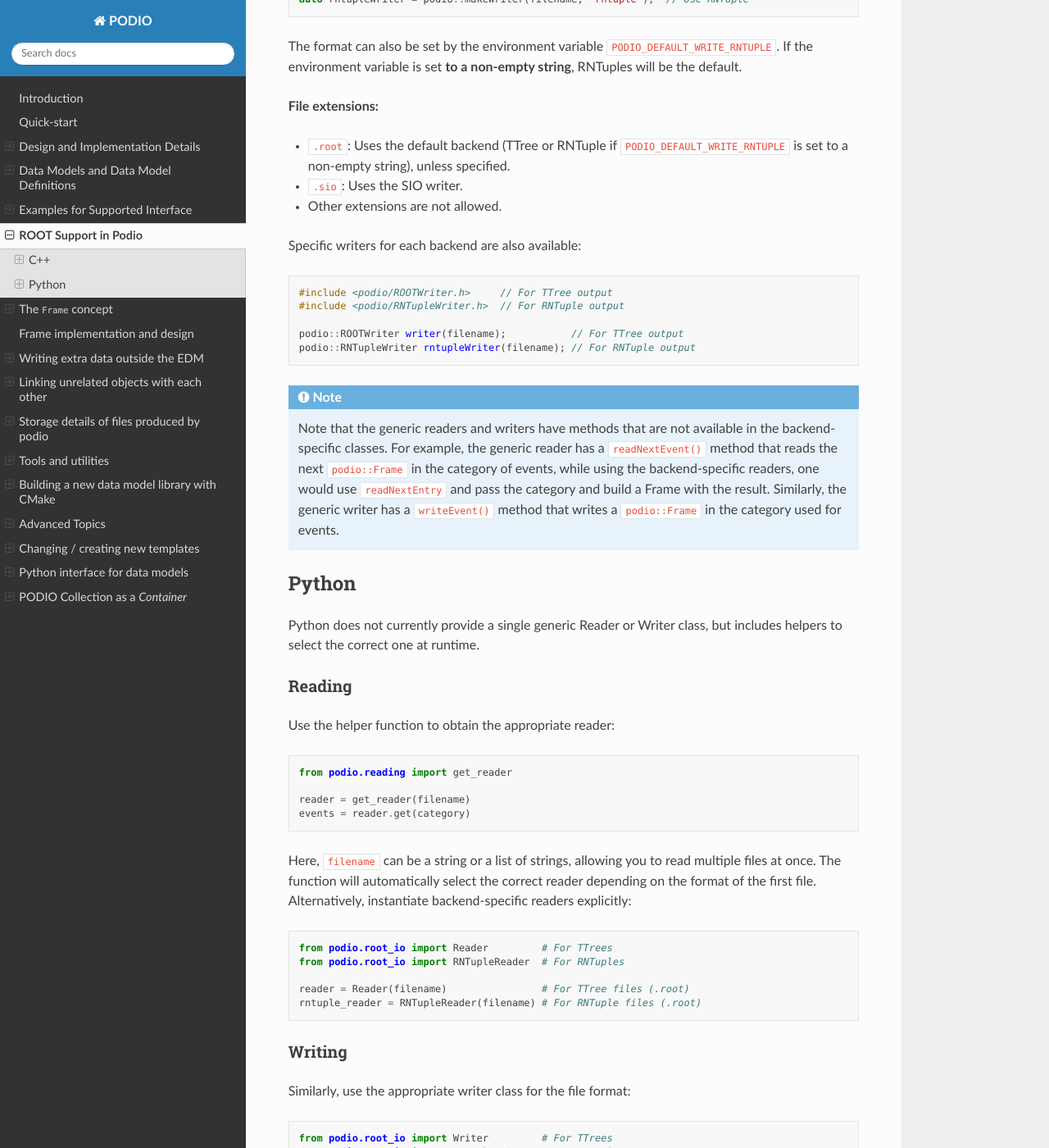
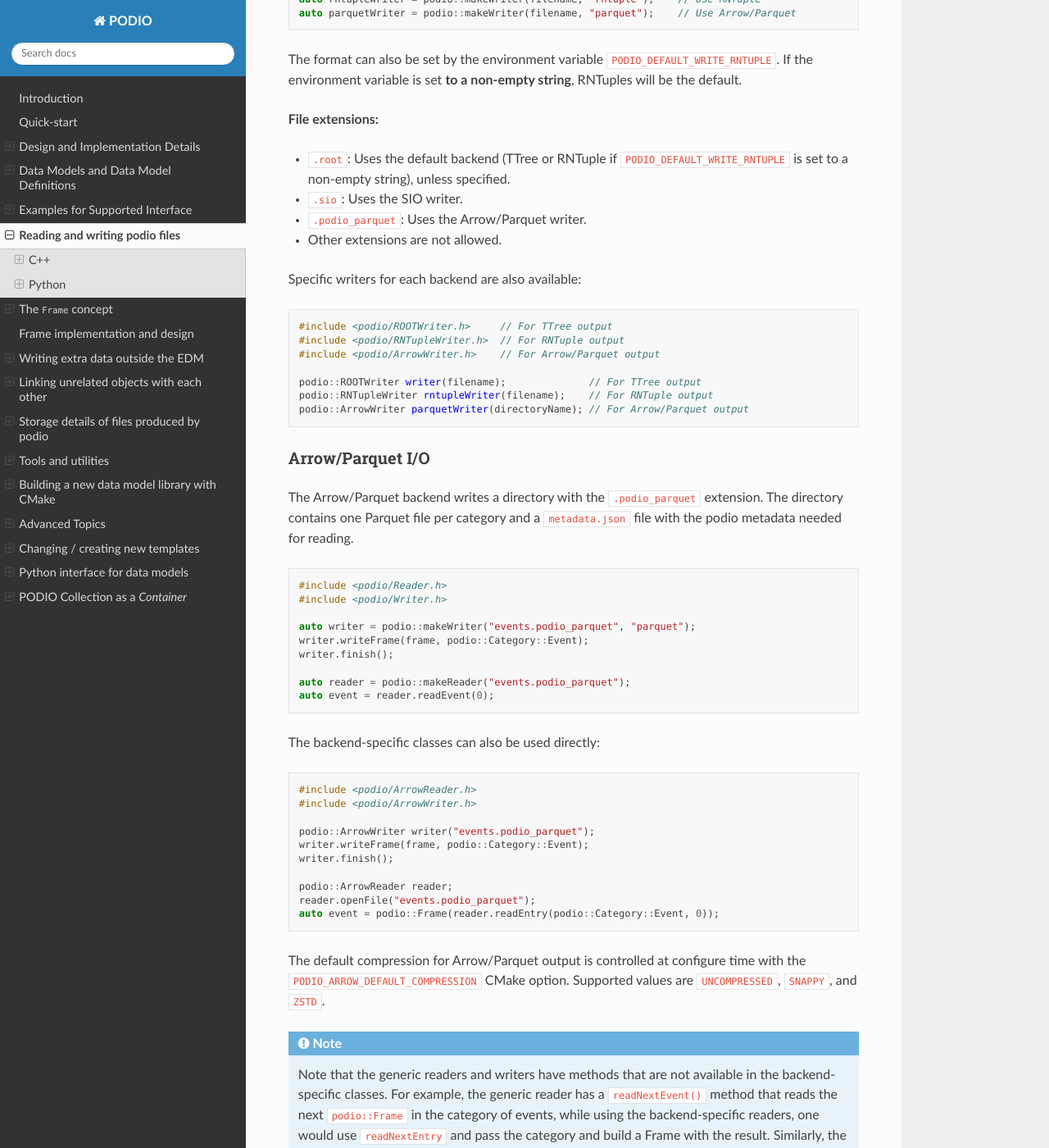
Before and after one commit to AIDASoft/podio, a Sphinx documentation site: the page built from doc/reading_writing.md, in a window 1280 px wide and 1400 px high, scrolled down 1282 px. Shown: the whole window at 82% size. Built offline with Sphinx 7.4.7 and the Read the Docs theme 3.1.0, drawn with Linux system fonts in a browser that asks for light colours; pages that are not in the unit, such as notebooks, are missing from menus; the version number could not be read and is left out; some of the changed text lies outside the part shown.

Commit message:
documentation and podio_parquet

````diff
--- a/doc/reading_writing.md
+++ b/doc/reading_writing.md
@@ -1,12 +1,12 @@
-# ROOT Support in Podio
+# Reading and writing podio files
 
-Podio supports ROOT file I/O through multiple backends in both C++ and Python
-for ROOT TTrees and ROOT RNTuples. Below are the recommended approaches for
-reading and writing these files, as well as additional notes to guide usage.
+Podio supports file I/O through multiple backends in both C++ and Python. Below
+are the recommended approaches for reading and writing these files, as well as
+additional notes to guide usage.
 
 ## C++
 
-Podio provides generic and format-specific I/O interfaces for ROOT files.
+Podio provides generic and format-specific I/O interfaces.
 
 ### Reading
 
@@ -55,8 +55,9 @@ By default, TTrees are written. To explicitly select an output backend, provide
 the type:
 
 ```cpp
-auto ttreeWriter = podio::makeWriter(filename, "root");       // Use TTree
-auto rntupleWriter = podio::makeWriter(filename, "rntuple");  // Use RNTuple
+auto ttreeWriter = podio::makeWriter(filename, "root");         // Use TTree
+auto rntupleWriter = podio::makeWriter(filename, "rntuple");    // Use RNTuple
+auto parquetWriter = podio::makeWriter(filename, "parquet");    // Use Arrow/Parquet
 ```
 
 The format can also be set by the environment variable `PODIO_DEFAULT_WRITE_RNTUPLE`. If
@@ -66,6 +67,7 @@ the environment variable is set **to a non-empty string**, RNTuples will be the
 - `.root`: Uses the default backend (TTree or RNTuple if `PODIO_DEFAULT_WRITE_RNTUPLE`
   is set to a non-empty string), unless specified.
 - `.sio`: Uses the SIO writer.
+- `.podio_parquet`: Uses the Arrow/Parquet writer.
 - Other extensions are not allowed.
 
 Specific writers for each backend are also available:
@@ -73,10 +75,49 @@ Specific writers for each backend are also available:
 ```cpp
 #include <podio/ROOTWriter.h>     // For TTree output
 #include <podio/RNTupleWriter.h>  // For RNTuple output
+#include <podio/ArrowWriter.h>    // For Arrow/Parquet output
 
-podio::ROOTWriter writer(filename);           // For TTree output
-podio::RNTupleWriter rntupleWriter(filename); // For RNTuple output
+podio::ROOTWriter writer(filename);              // For TTree output
+podio::RNTupleWriter rntupleWriter(filename);    // For RNTuple output
+podio::ArrowWriter parquetWriter(directoryName); // For Arrow/Parquet output
 ```
+
+### Arrow/Parquet I/O
+
+The Arrow/Parquet backend writes a directory with the `.podio_parquet`
+extension. The directory contains one Parquet file per category and a
+`metadata.json` file with the podio metadata needed for reading.
+
+```cpp
+#include <podio/Reader.h>
+#include <podio/Writer.h>
+
+auto writer = podio::makeWriter("events.podio_parquet", "parquet");
+writer.writeFrame(frame, podio::Category::Event);
+writer.finish();
+
+auto reader = podio::makeReader("events.podio_parquet");
+auto event = reader.readEvent(0);
+```
+
+The backend-specific classes can also be used directly:
+
+```cpp
+#include <podio/ArrowReader.h>
+#include <podio/ArrowWriter.h>
+
+podio::ArrowWriter writer("events.podio_parquet");
+writer.writeFrame(frame, podio::Category::Event);
+writer.finish();
+
+podio::ArrowReader reader;
+reader.openFile("events.podio_parquet");
+auto event = podio::Frame(reader.readEntry(podio::Category::Event, 0));
+```
+
+The default compression for Arrow/Parquet output is controlled at configure
+time with the `PODIO_ARROW_DEFAULT_COMPRESSION` CMake option. Supported values
+are `UNCOMPRESSED`, `SNAPPY`, and `ZSTD`.
 
 ```{note}
 Note that the generic readers and writers have methods that are not available in
@@ -111,9 +152,11 @@ Alternatively, instantiate backend-specific readers explicitly:
 ```python
 from podio.root_io import Reader         # For TTrees
 from podio.root_io import RNTupleReader  # For RNTuples
+from podio.arrow_io import Reader as ArrowReader
 
 reader = Reader(filename)                # For TTree files (.root)
 rntuple_reader = RNTupleReader(filename) # For RNTuple files (.root)
+arrow_reader = ArrowReader(directory)    # For Arrow/Parquet directories (.podio_parquet)
 ```
 
 ### Writing
@@ -123,9 +166,12 @@ Similarly, use the appropriate writer class for the file format:
 ```python
 from podio.root_io import Writer         # For TTrees
 from podio.root_io import RNTupleWriter  # For RNTuples
+from podio.arrow_io import Writer as ArrowWriter
 
 writer = Writer(filename)                # For TTree output (.root)
 rntuple_writer = RNTupleWriter(filename) # For RNTuple output (.root)
+arrow_writer = ArrowWriter(directory)    # For Arrow/Parquet output (.podio_parquet)
 
 writer.write_frame(frame, category)
+arrow_writer.write_frame(frame, category)
 ```
````
Also changed, not shown: doc/storage_details.md (+21 -0 lines), 13 other files.
